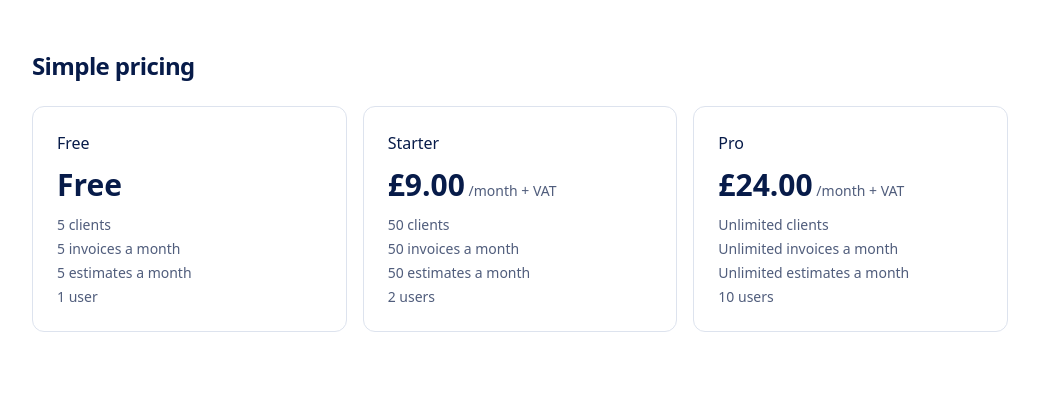
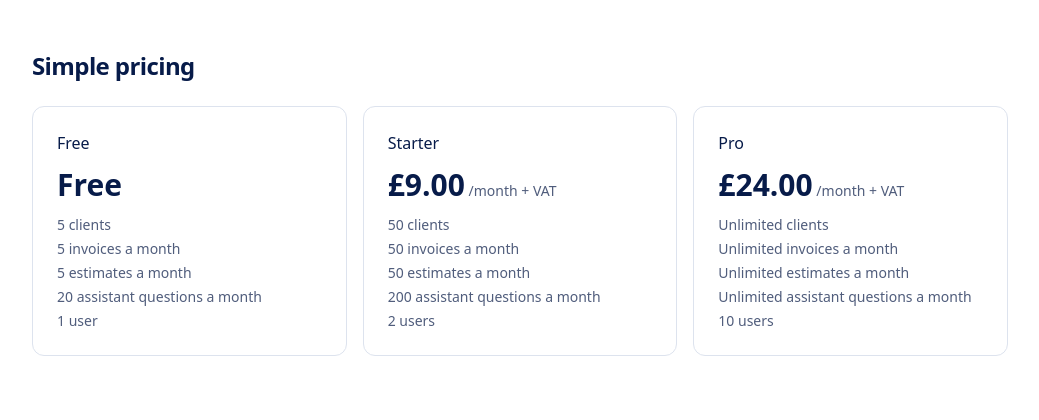
Before and after one commit to stuartcorns23/estymate, a Laravel app: page / in a window 1280 px wide. Shown: the part 466-886 px from the top of the page, without its empty margins (120-1159 px from the left). Before the commit the page ends 798 px from the top, so only its background shows below. Run offline with Laravel 12, Linux system fonts and the light colour scheme; style sheets or scripts are compiled from the project's sources; some libraries are stand-ins or nearby versions; some web fonts are replaced.

Commit message:
Limit assistant questions: 20 a month on Free, 200 on Starter, unlimited on Pro
Co-Authored-By: Claude Opus 5.5 <noreply@anthropic.com>
Claude-Session: https://claude.ai/code/session_01VWVqfpxsg8kDs1oUab11kH

```diff
--- a/config/plans.php
+++ b/config/plans.php
@@ -36,7 +36,7 @@ return [
                 'invoices_per_month' => 5,
                 'estimates_per_month' => 5,
                 'team_members' => 1,
-                'assistant_messages_per_month' => null,
+                'assistant_messages_per_month' => 20,
             ],
         ],
 
@@ -51,7 +51,7 @@ return [
                 'invoices_per_month' => 50,
                 'estimates_per_month' => 50,
                 'team_members' => 2,
-                'assistant_messages_per_month' => null,
+                'assistant_messages_per_month' => 200,
             ],
         ],
 
--- a/resources/js/pages/settings/billing.tsx
+++ b/resources/js/pages/settings/billing.tsx
@@ -143,6 +143,7 @@ export default function Billing({ plan, usage, plans, subscription, trial_ends_a
                                             <li>{limitText(option.limits.clients, 'clients')}</li>
                                             <li>{limitText(option.limits.invoices_per_month, 'invoices a month')}</li>
                                             <li>{limitText(option.limits.estimates_per_month, 'estimates a month')}</li>
+                                            <li>{limitText(option.limits.assistant_messages_per_month, 'assistant questions a month')}</li>
                                             <li>{limitText(option.limits.team_members, option.limits.team_members === 1 ? 'user' : 'users')}</li>
                                         </ul>
                                         {option.key === plan.key && !trial_ends_at ? (
--- a/resources/js/pages/welcome.tsx
+++ b/resources/js/pages/welcome.tsx
@@ -67,6 +67,7 @@ export default function Welcome({ plans, trialDays }: { plans: PlanInfo[]; trial
                                     <li>{limit(plan.limits.clients, 'clients')}</li>
                                     <li>{limit(plan.limits.invoices_per_month, 'invoices a month')}</li>
                                     <li>{limit(plan.limits.estimates_per_month, 'estimates a month')}</li>
+                                    <li>{limit(plan.limits.assistant_messages_per_month, 'assistant questions a month')}</li>
                                     <li>{limit(plan.limits.team_members, plan.limits.team_members === 1 ? 'user' : 'users')}</li>
                                 </ul>
                             </div>
```
Also changed, not shown: tests/Feature/Billing/AssistantTest.php (+8 -0 lines).
